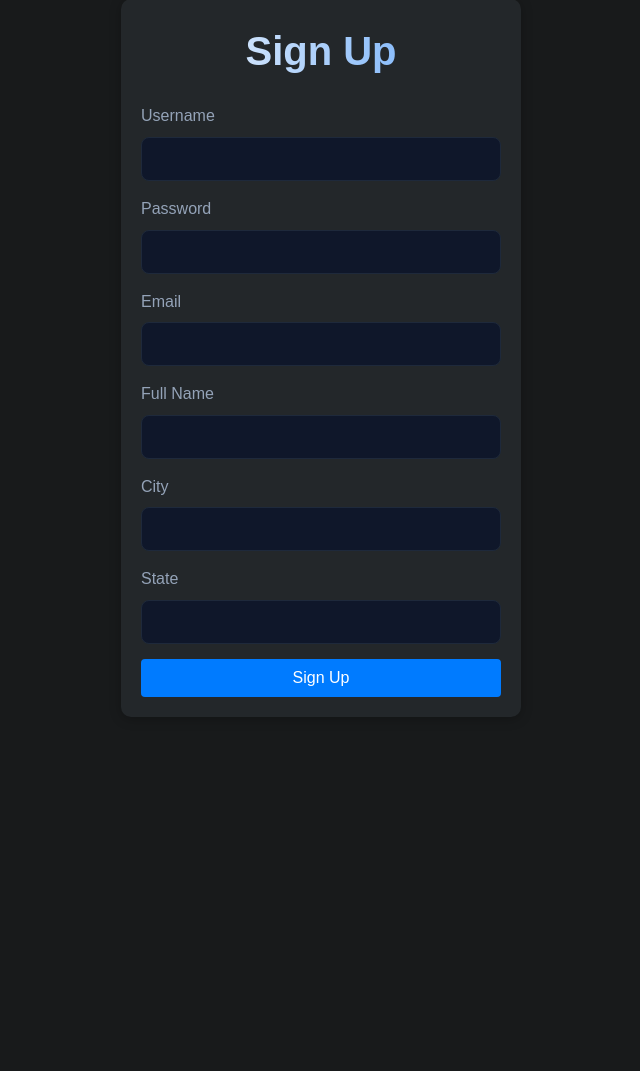
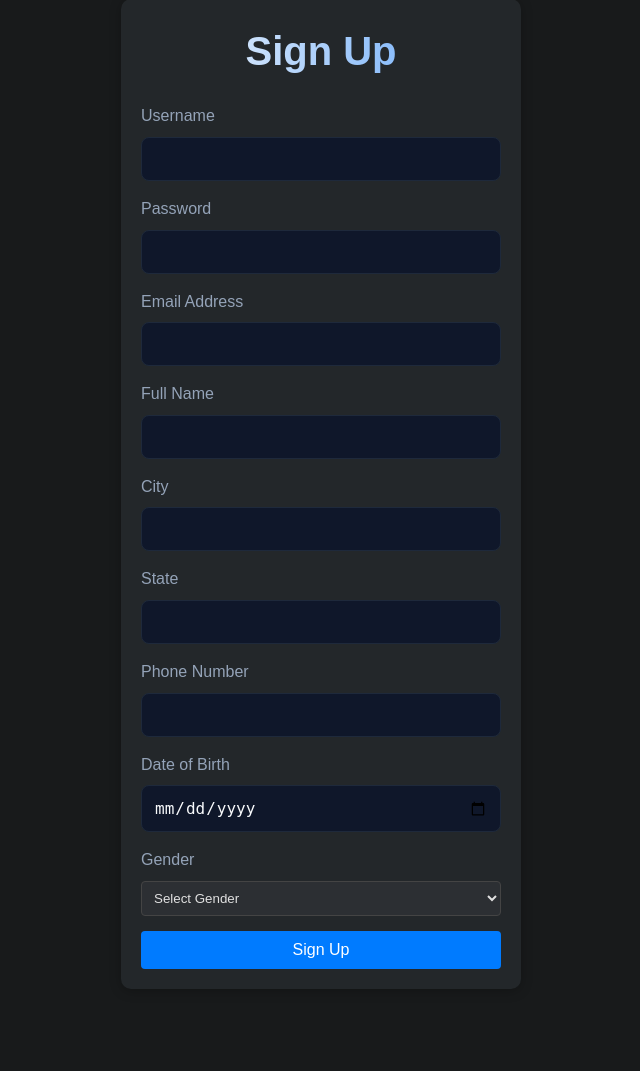
Before and after one commit to SarveshwarSenthilKumar/VolunteerHub, a Flask app: page /auth/signup in a window 1280 px wide. Shown: the part 153-1224 px from the top of the page, without its empty margins (319-959 px from the left). Before the commit the page ends 870 px from the top, so only its background shows below. Run offline with Flask 2, Linux system fonts and the light colour scheme.

Commit message:
Updated the Signup architecture

```diff
--- a/app.py
+++ b/app.py
@@ -130,8 +130,6 @@ def swipe():
     user_crsr.execute("SELECT id, city FROM users WHERE username = ?", (session["name"],))
     user = user_crsr.fetchone()
     user_connection.close()
-    if not user or not user["city"]:
-        return redirect("/auth/login")
 
     max_retries = 3
     retries = 0
--- a/auth.py
+++ b/auth.py
@@ -7,79 +7,88 @@ from SarvAuth import * #Used for user authentication functions
 
 auth_blueprint = Blueprint('auth', __name__)
 
-@auth_blueprint.route("/login", methods=["GET", "POST"])
+@auth_blueprint.route('/login', methods=['GET', 'POST'])
 def login():
-        if session.get("name"):
-            return redirect("/")
-        if request.method == "GET":
-            return render_template("/auth/login.html")
+    if request.method == 'POST':
+        username = request.form.get('username')
+        password = request.form.get('password')
+
+        if not username or not password:
+            return render_template('auth/login.html', error='Please fill in all fields')
+
+        connection = sqlite3.connect("users.db")
+        connection.row_factory = sqlite3.Row
+        crsr = connection.cursor()
+        crsr.execute("SELECT * FROM users WHERE username = ?", (username,))
+        user = crsr.fetchone()
+        connection.close()
+
+        if user and password == user['password']:  # Direct password comparison
+            session['user_id'] = user['id']
+            session['username'] = user['username']
+            session['name'] = user['name']
+            return redirect('/')
         else:
-            username = request.form.get("username").strip().lower()
-            password = request.form.get("password").strip()
+            return render_template('auth/login.html', error='Invalid username or password')
 
-            password = hash(password)
+    return render_template('auth/login.html')
 
-            connection = sqlite3.connect("users.db")
-            connection.row_factory = sqlite3.Row
-            crsr = connection.cursor()
-            crsr.execute("SELECT * FROM users WHERE username = ?", (username,))
-            users = crsr.fetchall()
-            connection.close()
+@auth_blueprint.route('/signup', methods=['GET', 'POST'])
+def signup():
+    if request.method == 'POST':
+        username = request.form.get('username')
+        password = request.form.get('password')
+        email = request.form.get('email')
+        name = request.form.get('name')
+        city = request.form.get('city')
+        state = request.form.get('state')
 
-            if len(users) == 0:
-                return render_template("/auth/login.html", error="No account has been found with this username!")
-            user = users[0]
-            if user["password"] == password:
-                session["name"] = username
-                return redirect("/")
-
-            return render_template("/auth/login.html", error="You have entered an incorrect password! Please try again!")
-
-@auth_blueprint.route("/signup", methods=["GET", "POST"])
-def signup():
-    if session.get("name"):
-        return redirect("/")
-    if request.method == "POST":
-        username = request.form.get("username")
-        password = request.form.get("password")
-        email = request.form.get("email")
-        city = request.form.get("city")
-        state = request.form.get("state")
-        name = request.form.get("name")
-        dateJoined = datetime.now().strftime("%Y-%m-%d %H:%M:%S")
-
-        if not username or not password or not email or not city or not state or not name:
-            print(username, password, email, city, state, name)
-            return render_template("signup.html", error="All fields are required")
+        if not all([username, password, email, name, city, state]):
+            return render_template('auth/signup.html', error='Please fill in all fields')
 
         connection = sqlite3.connect("users.db")
         crsr = connection.cursor()
+
+        # Check if username already exists
         crsr.execute("SELECT * FROM users WHERE username = ?", (username,))
         if crsr.fetchone():
             connection.close()
-            return render_template("signup.html", error="Username already exists")
+            return render_template('auth/signup.html', error='Username already exists')
 
-        crsr.execute("SELECT * FROM users WHERE email = ?", (email,))
+        # Check if email already exists
+        crsr.execute("SELECT * FROM users WHERE emailAddress = ?", (email,))
         if crsr.fetchone():
             connection.close()
-            return render_template("signup.html", error="Email already exists")
+            return render_template('auth/signup.html', error='Email already registered')
 
         try:
+            # Insert new user
             crsr.execute("""
-                INSERT INTO users (username, password, email, city, state, name, dateJoined, saved_opportunities)
-                VALUES (?, ?, ?, ?, ?, ?, ?, ?)
-            """, (username, password, email, city, state, name, dateJoined, '[]'))
+                INSERT INTO users (
+                    username, password, emailAddress, name, city, state,
+                    dateJoined, saved_opportunities
+                ) VALUES (?, ?, ?, ?, ?, ?, ?, ?)
+            """, (
+                username, password, email, name, city, state,
+                datetime.now(pytz.UTC).strftime('%Y-%m-%d %H:%M:%S'),
+                '[]'
+            ))
+
             connection.commit()
             connection.close()
-            session["name"] = username
-            return redirect("/")
+
+            # Set session after successful signup
+            session['username'] = username
+            session['name'] = name
+            return redirect('/')
+
         except Exception as e:
             connection.close()
-            return render_template("signup.html", error=f"Error creating user: {e}")
+            return render_template('auth/signup.html', error=f'Error creating user: {str(e)}')
 
-    return render_template("signup.html")
+    return render_template('auth/signup.html')
 
-@auth_blueprint.route("/logout")
+@auth_blueprint.route('/logout')
 def logout():
-    session["name"] = None
-    return redirect("/")
+    session.clear()
+    return redirect('/')
--- a/templates/auth/signup.html
+++ b/templates/auth/signup.html
@@ -3,40 +3,115 @@
 {% block title %}Sign Up - VolunteerHub{% endblock %}
 
 {% block content %}
-<div style="max-width: 400px; margin: 4rem auto;">
-    <h1>Join VolunteerHub</h1>
-    <p style="margin-bottom: 2rem;">Create an account to start making a difference</p>
-
+<div class="signup-container">
+    <h1>Sign Up</h1>
     {% if error %}
-    <div class="error">{{ error }}</div>
+    <div class="error-message">{{ error }}</div>
     {% endif %}
-
-    <form method="POST" action="/auth/signup" class="card">
+    <form method="POST" action="/auth/signup">
+        <div class="form-group">
+            <label for="username">Username</label>
+            <input type="text" id="username" name="username" required>
+        </div>
+        <div class="form-group">
+            <label for="password">Password</label>
+            <input type="password" id="password" name="password" required>
+        </div>
+        <div class="form-group">
+            <label for="email">Email Address</label>
+            <input type="email" id="email" name="email" required>
+        </div>
         <div class="form-group">
             <label for="name">Full Name</label>
             <input type="text" id="name" name="name" required>
         </div>
+        <div class="form-group">
+            <label for="city">City</label>
+            <input type="text" id="city" name="city" required>
+        </div>
+        <div class="form-group">
+            <label for="state">State</label>
+            <input type="text" id="state" name="state" required>
+        </div>
+        <div class="form-group">
+            <label for="phoneNumber">Phone Number</label>
+            <input type="tel" id="phoneNumber" name="phoneNumber">
+        </div>
+        <div class="form-group">
+            <label for="dateOfBirth">Date of Birth</label>
+            <input type="date" id="dateOfBirth" name="dateOfBirth">
+        </div>
+        <div class="form-group">
+            <label for="gender">Gender</label>
+            <select id="gender" name="gender">
+                <option value="">Select Gender</option>
+                <option value="male">Male</option>
+                <option value="female">Female</option>
+                <option value="other">Other</option>
+                <option value="prefer_not_to_say">Prefer not to say</option>
+            </select>
+        </div>
+        <button type="submit" class="button">Sign Up</button>
+    </form>
+</div>
 
-        <div class="form-group">
-            <label for="email">Email</label>
-            <input type="email" id="email" name="email" required>
-        </div>
-
-        <div class="form-group">
-            <label for="password">Password</label>
-            <input type="password" id="password" name="password" required>
-        </div>
-
-        <div class="form-group">
-            <label for="location">Location (City, State)</label>
-            <input type="text" id="location" name="location" required>
-        </div>
-
-        <button type="submit" class="button button-primary" style="width: 100%;">Create Account</button>
-    </form>
-
-    <p style="text-align: center; margin-top: 1.5rem;">
-        Already have an account? <a href="/auth/login" style="color: var(--accent-primary); text-decoration: none;">Sign in</a>
-    </p>
-</div>
+<style>
+body {
+    background: #181a1b;
+    color: #e0e0e0;
+    font-family: Arial, sans-serif;
+}
+.signup-container {
+    max-width: 400px;
+    margin: 50px auto;
+    padding: 20px;
+    background: #23272a;
+    border-radius: 10px;
+    box-shadow: 0 2px 12px rgba(0,0,0,0.25);
+}
+h1 {
+    text-align: center;
+    margin-bottom: 20px;
+    color: #fff;
+}
+.form-group {
+    margin-bottom: 15px;
+}
+label {
+    display: block;
+    margin-bottom: 5px;
+    color: #cfcfcf;
+}
+input, select {
+    width: 100%;
+    padding: 8px;
+    border: 1px solid #444;
+    border-radius: 4px;
+    background: #2c2f33;
+    color: #e0e0e0;
+}
+input:focus, select:focus {
+    border-color: #007bff;
+    outline: none;
+}
+.button {
+    width: 100%;
+    padding: 10px;
+    background: #007bff;
+    color: #fff;
+    border: none;
+    border-radius: 4px;
+    cursor: pointer;
+    font-size: 1em;
+    transition: background 0.2s;
+}
+.button:hover {
+    background: #0056b3;
+}
+.error-message {
+    color: #ff6b6b;
+    margin-bottom: 15px;
+    text-align: center;
+}
+</style>
 {% endblock %}
```
Also changed, not shown: createOpportunitiesDatabase.py (+5 -15 lines), opportunities.db.
